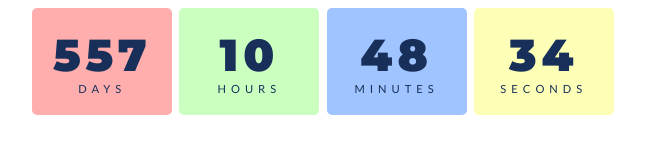
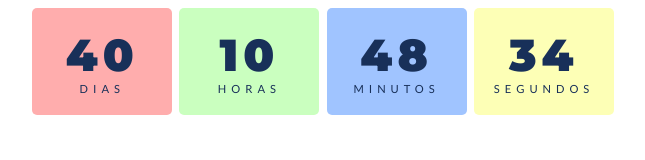
Before and after one commit to Michel-Pascoal/notion-widget, a plain HTML site: page index.html in a window 1280 px wide. Shown: the whole page, without its empty margins (317-962 px from the left). Drawn offline with Linux system fonts and the light colour scheme.

Commit message:
Update index.html

```diff
--- a/index.html
+++ b/index.html
@@ -92,13 +92,13 @@ body{
 <div id="timer">
 
     <div class="days">
-        <div id="days" class="numbers "> </div>days</div>
+        <div id="days" class="numbers "> </div>dias</div>
       <div class="hours">
-        <div  id="hours" class="numbers"> </div>hours</div>
+        <div  id="hours" class="numbers"> </div>horas</div>
       <div class="minutes">
-        <div  id="minutes" class="numbers"> </div>minutes</div>
+        <div  id="minutes" class="numbers"> </div>minutos</div>
       <div   class="seconds">
-        <div id="seconds" class="numbers"> </div>seconds</div>
+        <div id="seconds" class="numbers"> </div>segundos</div>
       </div>
 
 </div>
@@ -106,7 +106,7 @@ body{
 </body>
 <script>
     const year = new Date().getFullYear();
-const myDate = new Date('Oct 15, 2024 00:00:00');
+const myDate = new Date('May 17, 2023 00:00:00');
 console.log(myDate);
 
 // countdown
```
